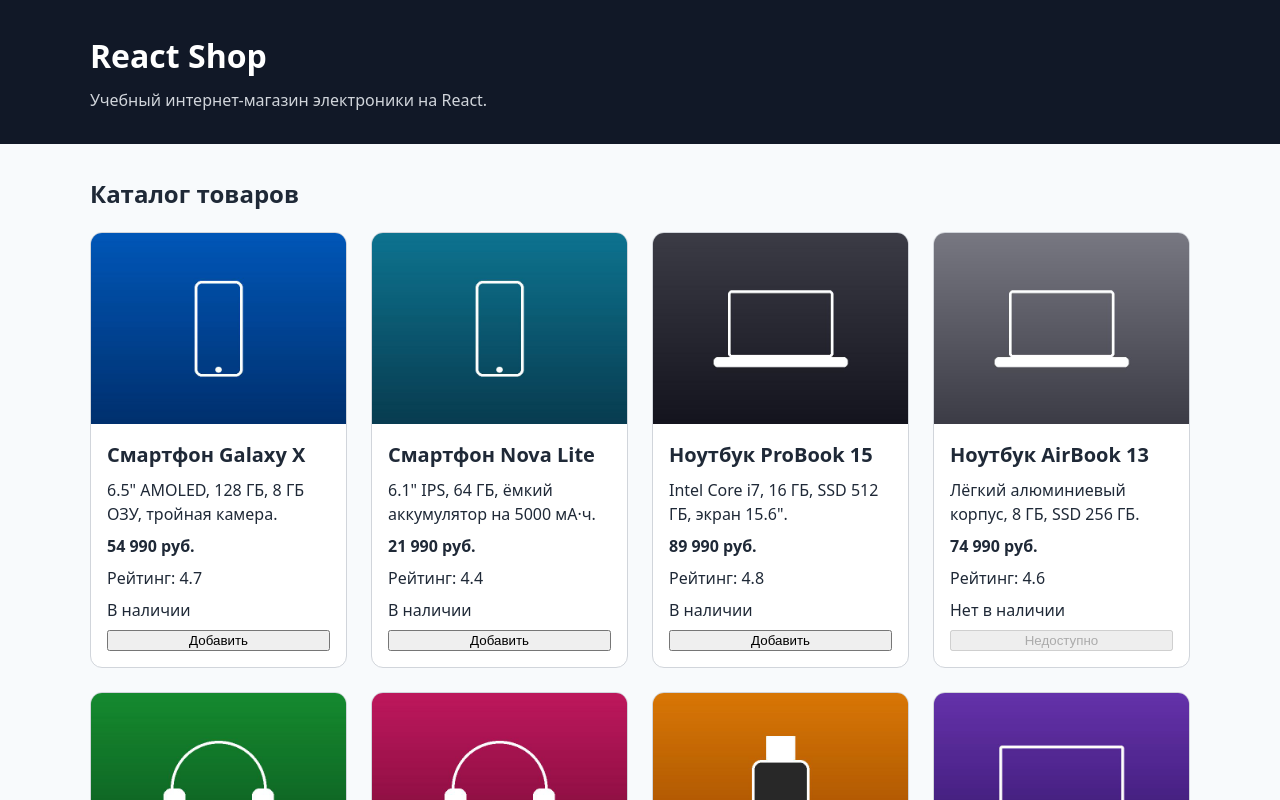
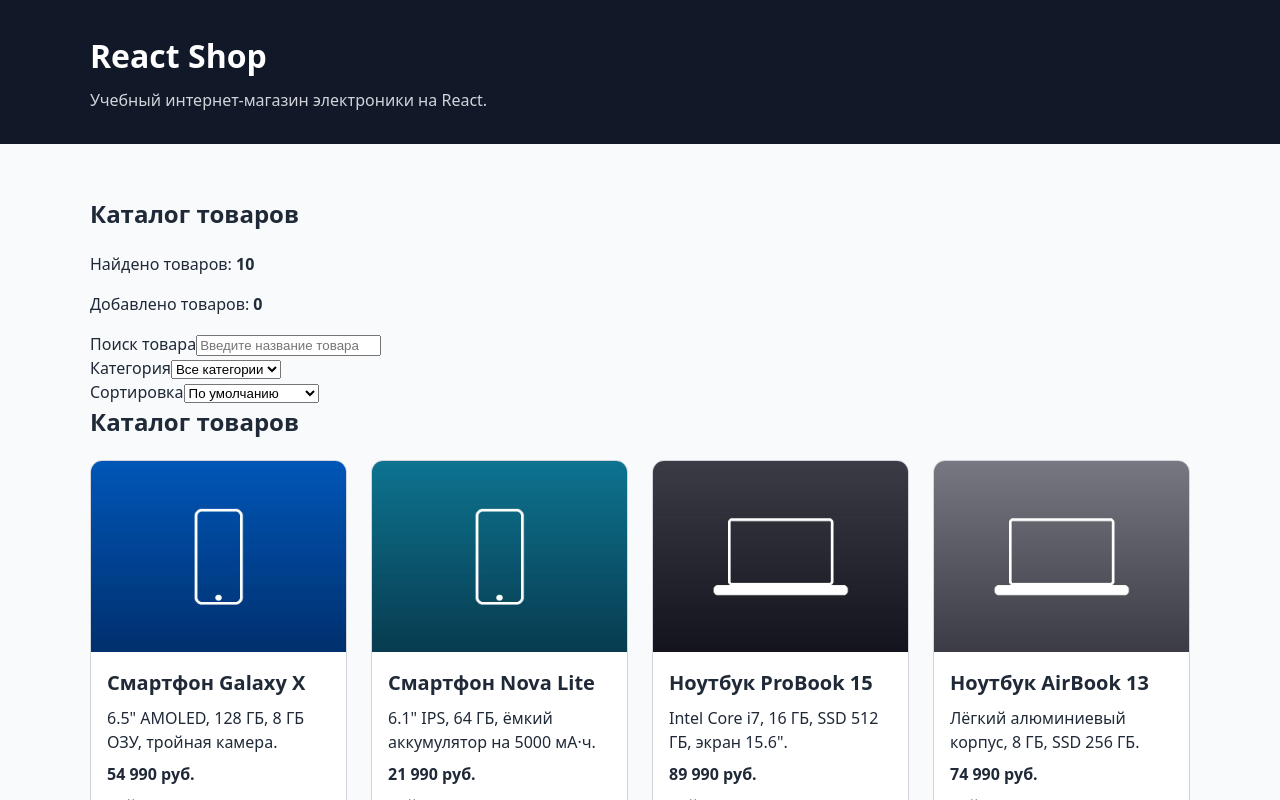
Before and after one commit to f1shi/kr5-react-shop, a React (Vite) app: page / in a window 1280 px wide. Shown: the top 800 px of the page. Built offline with nearby package versions, Linux system fonts and the light colour scheme.

Commit message:
feat: add React catalog state

```diff
--- a/src/App.jsx
+++ b/src/App.jsx
@@ -1,15 +1,12 @@
 import './App.css';
 import Header from './components/Header';
-import ProductList from './components/ProductList';
-import { products } from './data/products';
+import CatalogPage from './pages/CatalogPage';
 
 function App() {
   return (
     <div className="app">
       <Header />
-      <main className="app-main">
-        <ProductList products={products} />
-      </main>
+      <CatalogPage />
     </div>
   );
 }
--- /dev/null
+++ b/src/pages/CatalogPage.jsx
@@ -0,0 +1,56 @@
+import { useState } from 'react';
+import CatalogControls from '../components/CatalogControls';
+import ProductList from '../components/ProductList';
+import { products } from '../data/products';
+import { getPreparedProducts } from '../utils/productUtils';
+
+function CatalogPage() {
+  const [searchQuery, setSearchQuery] = useState('');
+  const [selectedCategory, setSelectedCategory] = useState('all');
+  const [sortType, setSortType] = useState('default');
+  const [addedCount, setAddedCount] = useState(0);
+
+  const visibleProducts = getPreparedProducts(
+    products,
+    searchQuery,
+    selectedCategory,
+    sortType
+  );
+
+  function handleAddToCart(product) {
+    console.log(`Товар добавлен: ${product.title}`);
+    setAddedCount((prevCount) => prevCount + 1);
+  }
+
+  return (
+    <main className="app-main">
+      <section className="catalog-page">
+        <div className="catalog-page__header">
+          <h2>Каталог товаров</h2>
+          <p>
+            Найдено товаров: <strong>{visibleProducts.length}</strong>
+          </p>
+          <p>
+            Добавлено товаров: <strong>{addedCount}</strong>
+          </p>
+        </div>
+
+        <CatalogControls
+          searchQuery={searchQuery}
+          selectedCategory={selectedCategory}
+          sortType={sortType}
+          onSearchChange={setSearchQuery}
+          onCategoryChange={setSelectedCategory}
+          onSortChange={setSortType}
+        />
+
+        <ProductList
+          products={visibleProducts}
+          onAddToCart={handleAddToCart}
+        />
+      </section>
+    </main>
+  );
+}
+
+export default CatalogPage;
```
